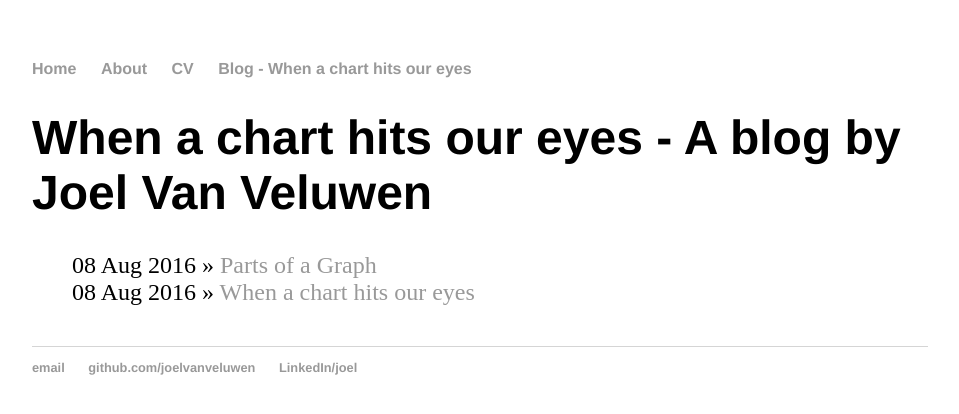
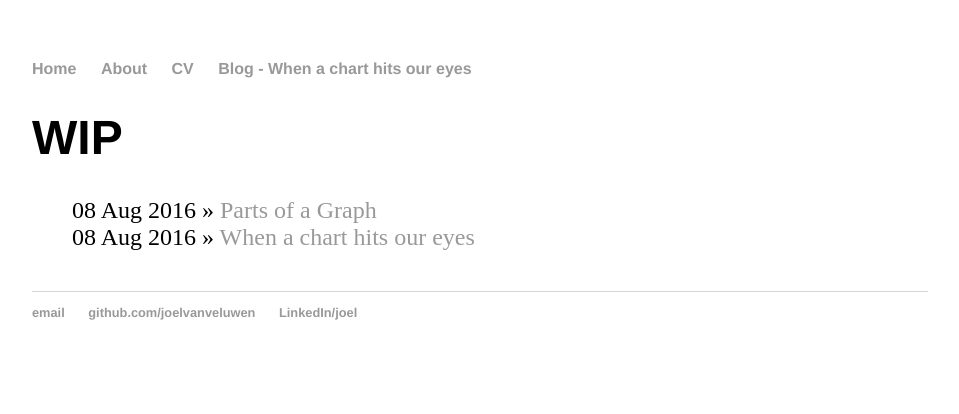
Before and after one commit to joelvanveluwen-zz/old_joelvanveluwen.github.io, a Jekyll site: the page built from blog/index.html, in a window 1280 px wide. Shown: the top 414 px of the page, without its empty margins (160-1119 px from the left). Built offline with Jekyll 4.4.1, drawn with Linux system fonts in a browser that asks for light colours.

Commit message:
Update index.html

```diff
--- a/blog/index.html
+++ b/blog/index.html
@@ -1,6 +1,6 @@
 ---
 layout: default
-title: When a chart hits our eyes - A blog by Joel Van Veluwen
+title: WIP
 ---
 	<h1>{{ page.title }}</h1>
 	<ul class="posts">
```
